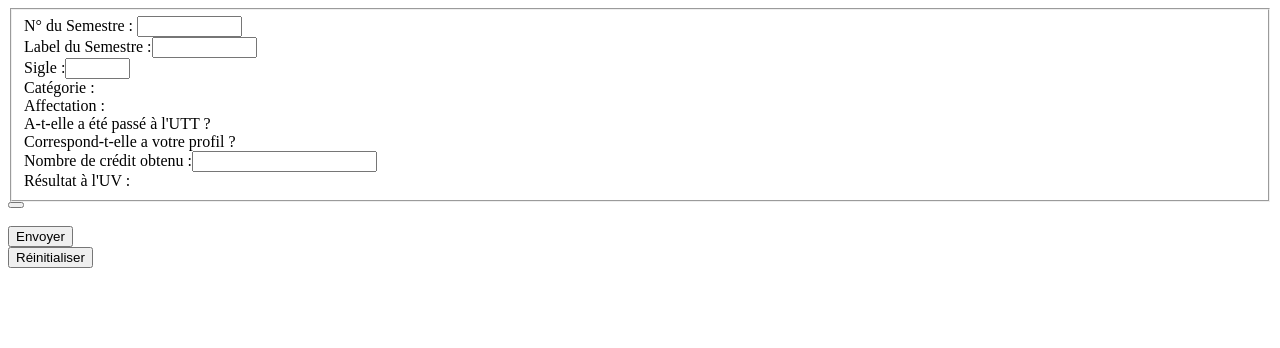
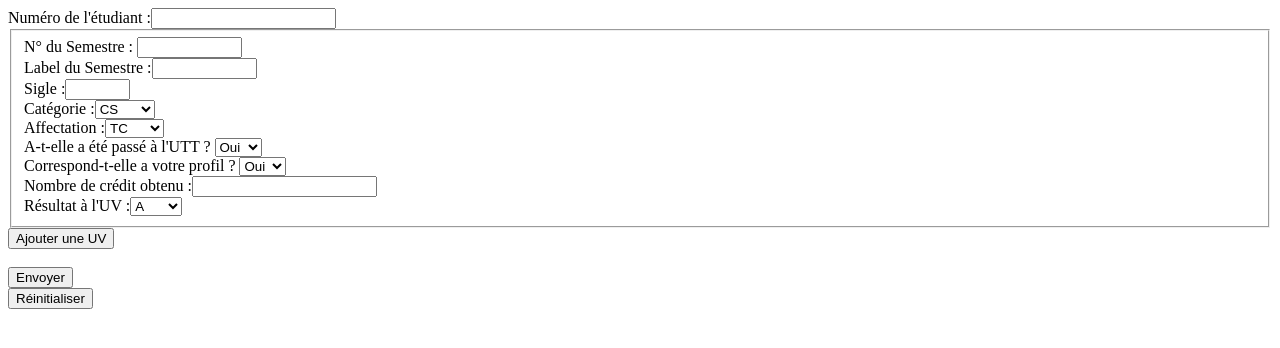
Before and after one commit to Erilysse/Cursus_ISI, a PHP site: page /Ajout_Cursus_2.php in a window 1280 px wide. Shown: the top 348 px of the page. Run offline with PHP 8.4, Linux system fonts and the light colour scheme; data that the repository does not hold is empty.

Commit message:
ajout cursus OK (vérif comment inscrire tout dans la base de données)

```diff
--- a/include/javascript/AjoutElement.js
+++ b/AjoutElement.js
@@ -1,3 +1,19 @@
+var compteur = 1;
+
+// Bonne function
+/*
+ * ajouterUV() permets d'ajouter un nouveau formulaire afin d'ajouter une nouvelle UV sur la même page HTML.
+ * Elle récupère le premier formulaire d'UV, le clone et le copie à sa suite.
+ * L'id de copie est incrémenté ainsi que les différents éléments du formulaire.
+ */
+function ajouterUV(){
+    var element = document.getElementById('UV1');
+    var copie = element.cloneNode(true);
+    copie.id= 'UV' + ++compteur;
+    element.parentNode.appendChild(copie);
+}
+
+// Mauvaise function
 function ajouterElement(){
     var element = document.createElement('fieldset');
     element.innerHTML = ""
@@ -13,5 +29,5 @@ function ajouterElement(){
         +"<div>Nombre de crédit obtenu :<input type='number' name='numcredit' size='5' maxlength='4' value='' /></div>"
         +"<div>Résultat à l'UV :<?php inputSelect($Resultats_Options,'result'); ?></div>"
         +"</fieldset>";
-    document.getElementById(UV).appendChild(element);
+    document.getElementById().appendChild(element);
 }
--- a/Ajout_Cursus_2.php
+++ b/Ajout_Cursus_2.php
@@ -1,35 +1,37 @@
 <?php
-$Etu_Numero = $_POST['numetu'];
-$UV_Numero = $_POST['numUV'];
-
 include('BibliothequePHP.php');
 ?>
 
 <html>
 <head>
         <title>Ajouter un cursus</title>
-        <link type='text/CSS' href='../include/CSS/style.js'>
+        <link type='text/CSS' href='include/CSS/style.js'>
         <meta charset="UTF-8">
         <meta name="viewport" content="width=device-width, initial-scale=1.0">
 </head>
 <body>
-    <script type="text/JavaScript" src="include/javascript/AjoutElement.js"></script>
+    <script type="text/JavaScript" src="AjoutElement.js"></script>
     <table>
+         <div>Numéro de l'étudiant :<input type='number' name='numetu' size='10' maxlength='10' value='' /></div>
         <form method="POST" id='FormAjoutCursus2' name='FormAjoutCursus2' action="Ajout_Cursus_2_Action.php">
-    <fieldset id='UV'>
-            <div>N° du Semestre : <input type='text' name='numsem' size='10' maxlength='10' value='' /></div>
-            <div>Label du Semestre :<input type='text' name='labelsem' size='10' maxlength='10' value='' /></div>
-            <div>Sigle :<input type='text' name='sigle' size='5' maxlength='4' value='' /></div>
-            <div>Catégorie :<?php inputSelect($Categorie_Options,"categorie");?></div>
-            <div>Affectation :<?php inputRadio($Affectations_Options,"affectation");?></div>
+    <div id='ListeUV'>
+    <div id='UV1'>
+    <fieldset>
+            <div>N° du Semestre : <input type='text' name='numsem[]' size='10' maxlength='10' value='' /></div>
+            <div>Label du Semestre :<input type='text' name='labelsem[]' size='10' maxlength='10' value='' /></div>
+            <div>Sigle :<input type='text' name='sigle[]' size='5' maxlength='4' value='' /></div>
+            <div>Catégorie :<?php echo inputSelect($Categorie_Options,"categorie[]");?></div>
+            <div>Affectation :<?php echo inputSelect($Affectation_Options,"affectation[]");?></div>
             <div>A-t-elle a été passé à l'UTT ?
-                <?php inputRadio($Boolean_Options,"inUTT"); ?></div>
+                <?php echo inputSelect($Boolean_Options,"inUTT[]"); ?></div>
             <div>Correspond-t-elle a votre profil ?
-                <?php inputRadio($Boolean_Options,"inProfil"); ?></div>
-            <div>Nombre de crédit obtenu :<input type='number' name='numcredit' size='5' maxlength='4' value='' /></div>
-            <div>Résultat à l'UV :<?php inputSelect($Resultats_Options,"result"); ?></div>
+                <?php echo inputSelect($Boolean_Options,"inProfil[]"); ?></div>
+            <div>Nombre de crédit obtenu :<input type='number' name='numcredit[]' size='5' maxlength='4' value='' /></div>
+            <div>Résultat à l'UV :<?php echo inputSelect($Resultat_Options,"result[]"); ?></div>
     </fieldset>
-        <div><button type='button' value="Ajouter une UV" onClick= "ajouterElement(UV);"></button></div>
+    </div>
+    </div>
+        <div><button type='button' value="Ajouter une UV" onClick= "ajouterUV();">Ajouter une UV</button></div>
         <br>
         <div><a href="Visualisation_Cursus.php"><input type='submit' value='Envoyer' /></a></div>
         <div><input type='reset' value='Réinitialiser' /></div
--- a/Ajout_Cursus_2_Action.php
+++ b/Ajout_Cursus_2_Action.php
@@ -1,4 +1,6 @@
 <?php
+$Etu_Numero = $_POST['numetu'];
+
 $UV_Semestre_Numero = $_POST['numsem'];
 $UV_Semestre_Label = $_POST['labelsem'];
 $UV_Categorie = $_POST['categorie'];
--- a/Ajout_Etudiant.php
+++ b/Ajout_Etudiant.php
@@ -1,4 +1,3 @@
-<!DOCTYPE html>
 <html>
 <head>
         <title>Ajouter un étudiant</title>
@@ -14,8 +13,8 @@
                 <div><h>Prénom :</h> <input type='text' name='prenom' size='10' maxlength='10' value='' /></div>
                 <div><h>Numéro d'étudiant :</h><input type='number' name='numetu' size='10' maxlength='10' value='' /></div>
                 <div><h>Admission :</h>
-            <input type="radio" name='admission' value='TC'/><u>Tronc Commun</u>
-            <input type="radio" name='admission' value='BR'/><u>Branche</u>
+            <input type='radio' name='admission' value='TC'/><u>Tronc Commun</u>
+            <input type='radio' name='admission' value='BR'/><u>Branche</u>
                 <div><h>Filière:</h><select name='filiere'>
                     <option>MPL</option>
                     <option>MSI</option>
--- a/BibliothequePHP.php
+++ b/BibliothequePHP.php
@@ -3,7 +3,7 @@
 $Categorie_Options = array("CS","TM","ME","EC","HT","NPML","ST");
 $Affectation_Options = array("TC","TCBR","FCBR");
 $Boolean_Options = array("Oui","Non");
-$Resultats_Options = array("A","B","C","D","E","F","FX","ABS","EQU","ADM");
+$Resultat_Options = array("A","B","C","D","E","F","FX","ABS","EQU","ADM");
 
 function inputSelect($options, $name) {
     $line = "<select name='.$name.'>";
@@ -18,7 +18,7 @@ function inputSelect($options, $name) {
 function inputRadio($options, $name) {
     $line = "";
     foreach($options as $value){
-        $line .= "<div><input type='radio' name='$name' value='$value'>$value</div>";
+        $line .= "<input type='radio' name='$name' value='$value'>$value";
     }
     return $line;
 }
```
